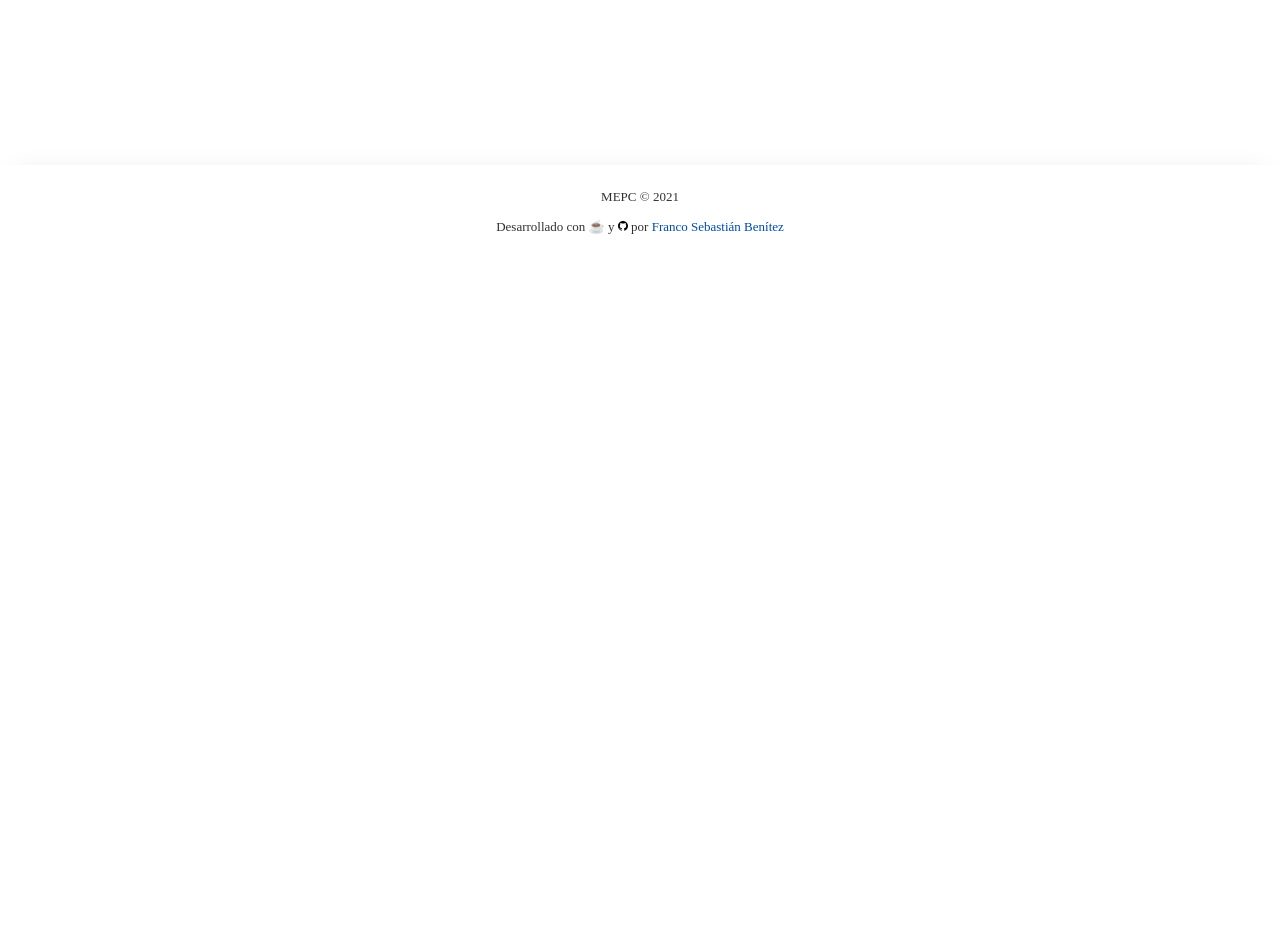
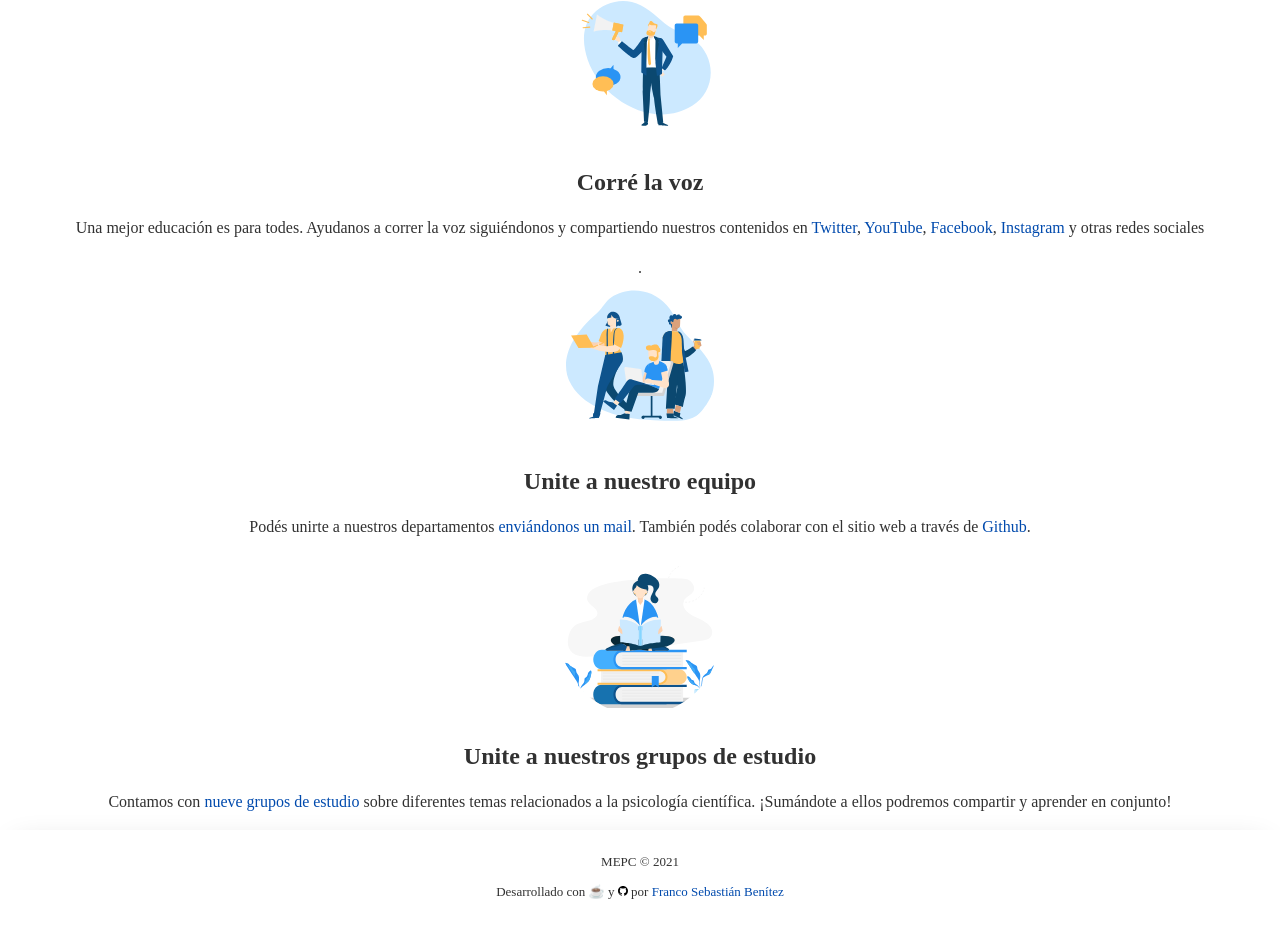
Before and after one commit to francosbenitez/mepc-app, a Nuxt app: page / in a window 1280 px wide. Shown: the part 635-1562 px from the top of the page. Before the commit the page ends 897 px from the top, so only its background shows below. Built offline with nearby package versions, Linux system fonts and the light colour scheme.

Commit message:
feat: reorganize default.scss & develop HomeFeatures component

```diff
--- a/components/HomeFeatures2.vue
+++ b/components/HomeFeatures2.vue
@@ -1,12 +1,80 @@
 <template>
-  <div></div>
+  <section id="collaboration">
+    <div class="titles">
+      <h1>¿Cómo colaborar?</h1>
+      <hr />
+    </div>
+    <section class="collaboration__content">
+      <div class="container-feature">
+        <div class="avatar">
+          <div class="avatar-image">
+            <img src="./assets/images/speaker.svg" alt="Avatar MEPC" />
+          </div>
+        </div>
+      </div>
+      <div class="container-description">
+        <div class="asd">
+          <h2 class="feature-title">Corré la voz</h2>
+          <p class="feature-description">
+            Una mejor educación es para todes. Ayudanos a correr la voz
+            siguiéndonos y compartiendo nuestros contenidos en
+            <a href="https://twitter.com/MEPC_oficial">Twitter</a>,
+            <a href="https://www.youtube.com/channel/UCJpN1ANkID-67MQ2alMek-g"
+              >YouTube</a
+            >, <a href="https://www.facebook.com/mepc.oficial/">Facebook</a>,
+            <a href="https://www.instagram.com/mepc.oficial/">Instagram</a> y
+            otras redes sociales
+          </p>
+          .
+        </div>
+      </div>
+    </section>
+    <section class="collaboration__content">
+      <div class="container-feature">
+        <div class="avatar">
+          <div class="avatar-image">
+            <img src="./assets/images/remote-team.svg" alt="Avatar MEPC" />
+          </div>
+        </div>
+      </div>
+      <div class="container-description">
+        <div class="asd">
+          <h2 class="feature-title">Unite a nuestro equipo</h2>
+          <p class="feature-description">
+            Podés unirte a nuestros departamentos
+            <a href="./contacto.html">enviándonos un mail</a>. También podés
+            colaborar con el sitio web a través de
+            <a href="https://github.com/francosbenitez/mepc">Github</a>.
+          </p>
+        </div>
+      </div>
+    </section>
+    <section class="collaboration__content">
+      <div class="container-feature">
+        <div class="avatar">
+          <div class="avatar-image">
+            <img src="./assets/images/studying.svg" alt="Avatar MEPC" />
+          </div>
+        </div>
+      </div>
+      <div class="container-description">
+        <div class="asd">
+          <h2 class="feature-title">Unite a nuestros grupos de estudio</h2>
+          <p class="feature-description">
+            Contamos con
+            <a href="./que-estudiamos.html">nueve grupos de estudio</a> sobre
+            diferentes temas relacionados a la psicología científica. ¡Sumándote
+            a ellos podremos compartir y aprender en conjunto!
+          </p>
+        </div>
+      </div>
+    </section>
+  </section>
 </template>
 
 <style lang="scss">
-/* ---------- Features asd ----------  */
-
-.features-section-asd {
-  color: var(--color-text);
+.collaboration__content {
+  color: $color__text;
   display: flex;
   flex-direction: row;
   justify-content: space-evenly;
@@ -19,14 +87,14 @@
   border-radius: 50%;
 }
 
-.features-section-asd .container-description .asd .feature-title,
-.features-section-asd .container-description .asd .feature-description {
+.collaboration__content .container-description .asd .feature-title,
+.collaboration__content .container-description .asd .feature-description {
   margin: 1rem 0 1rem 0;
 }
 
 .container-description {
   flex-basis: 60%;
-  color: var(--color-text);
+  color: $color__text;
   display: flex;
   text-align: left;
 }
@@ -37,7 +105,7 @@
     text-align: center;
   }
 
-  .features-section-asd {
+  .collaboration__content {
     flex-direction: column;
     align-items: center;
   }
--- a/components/assets/scss/default.scss
+++ b/components/assets/scss/default.scss
@@ -36,27 +36,25 @@ hr {
 
 a {
   color: $color__primary;
-}
 
-.feature-description a:hover,
-.site-footer p a:hover,
-.avatar-title p a:hover,
-.alert-note-right a:hover {
+  &:hover {
     border-bottom: 1.5px $color__primary dotted;
     cursor: pointer;
+  }
 }
 
 .titles {
   padding: 5rem 0 0 0;
   text-align: center;
   color: $color__text;
+
+  h1 {
+    font-size: 3rem;
+  }
 }
 
-.titles h1 {
-  font-size: 3rem;
-}
-
-.alert-note-left {
+.alert-note {
+  &-left {
     background-color: $color__alert--bg;
     border-left: solid 4px $color__alert;
     padding: 12px;
@@ -64,7 +62,7 @@ a {
     margin: auto;
   }
 
-.alert-note-top {
+  &-top {
     background-color: $color__alert--bg;
     border-top: solid 4px $color__alert;
     padding: 12px;
@@ -72,10 +70,11 @@ a {
     margin: auto;
   }
 
-.alert-note-right {
+  &-right {
     background-color: $color__alert--bg;
     border-right: solid 4px $color__alert;
     padding: 12px;
     width: 50%;
     margin: auto;
   }
+}
--- a/pages/index.vue
+++ b/pages/index.vue
@@ -1,16 +1,19 @@
 <template>
   <main class="home">
     <HomeHero />
+    <HomeFeatures2 />
   </main>
 </template>
 
 <script>
 import HomeHero from '../components/HomeHero'
+import HomeFeatures2 from '../components/HomeFeatures2'
 
 export default {
   name: 'IndexPage',
   components: {
     HomeHero,
+    HomeFeatures2,
   },
 }
 </script>
```
Also changed, not shown: todo.txt. Lines whose indentation alone changed are shown as unchanged.
